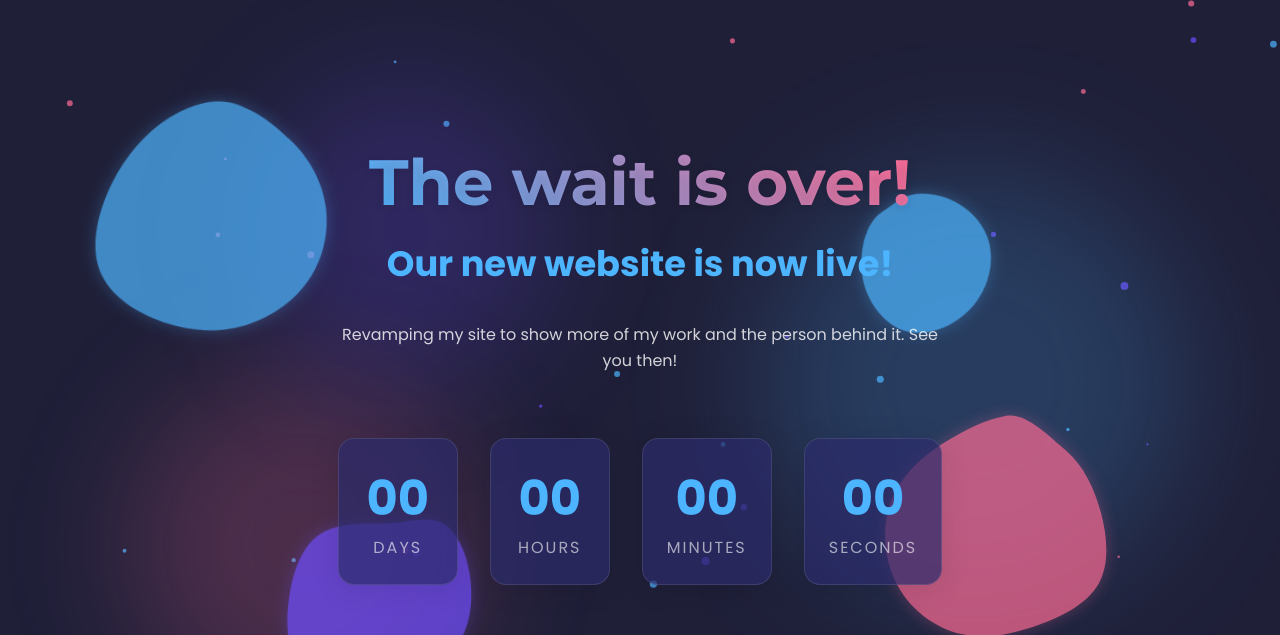
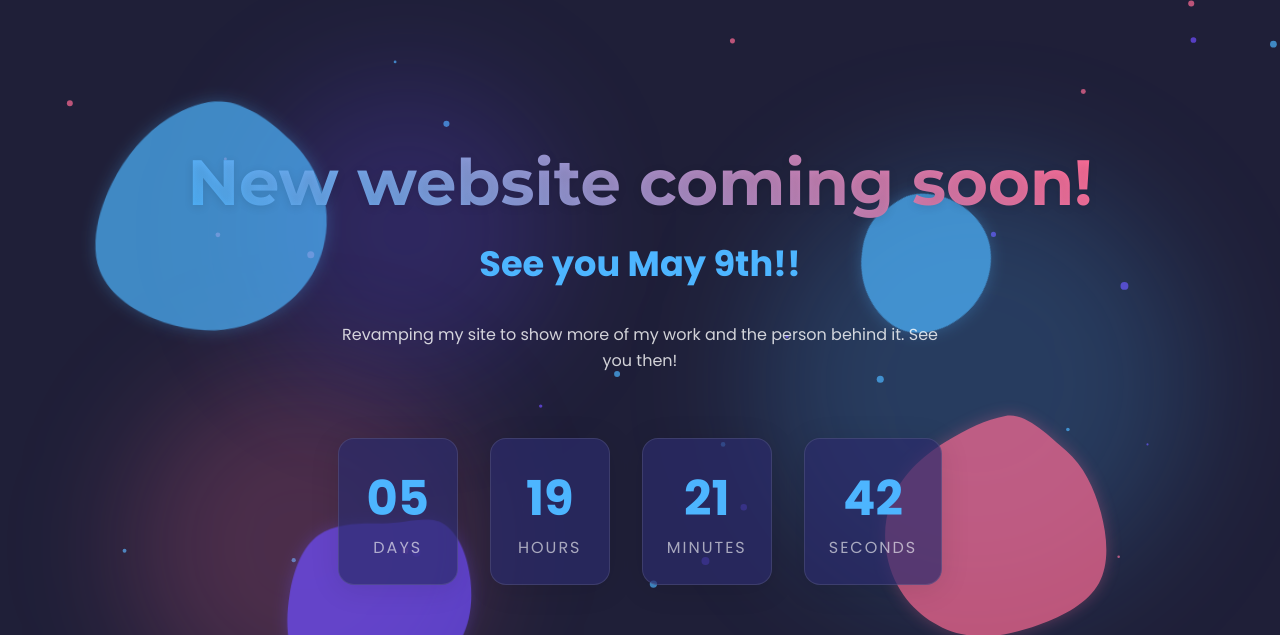
Before and after one commit to ZoOtMcNoOt/Personal-Site-Temp-Site, a plain HTML site: page index.html in a window 1280 px wide. Shown: the top 635 px of the page. Drawn offline with Linux system fonts and the light colour scheme.

Commit message:
Update index.html

```diff
--- a/index.html
+++ b/index.html
@@ -471,7 +471,7 @@
 
     <script>
         // Set the countdown date to May 9th, 2025 at 23:59:59
-        const countdownDate = new Date('May 9, 2025 23:59:59').getTime();
+        const countdownDate = new Date('May 16, 2025 23:59:59').getTime();
 
         // Update the countdown every second
         const countdown = setInterval(function() {
```
